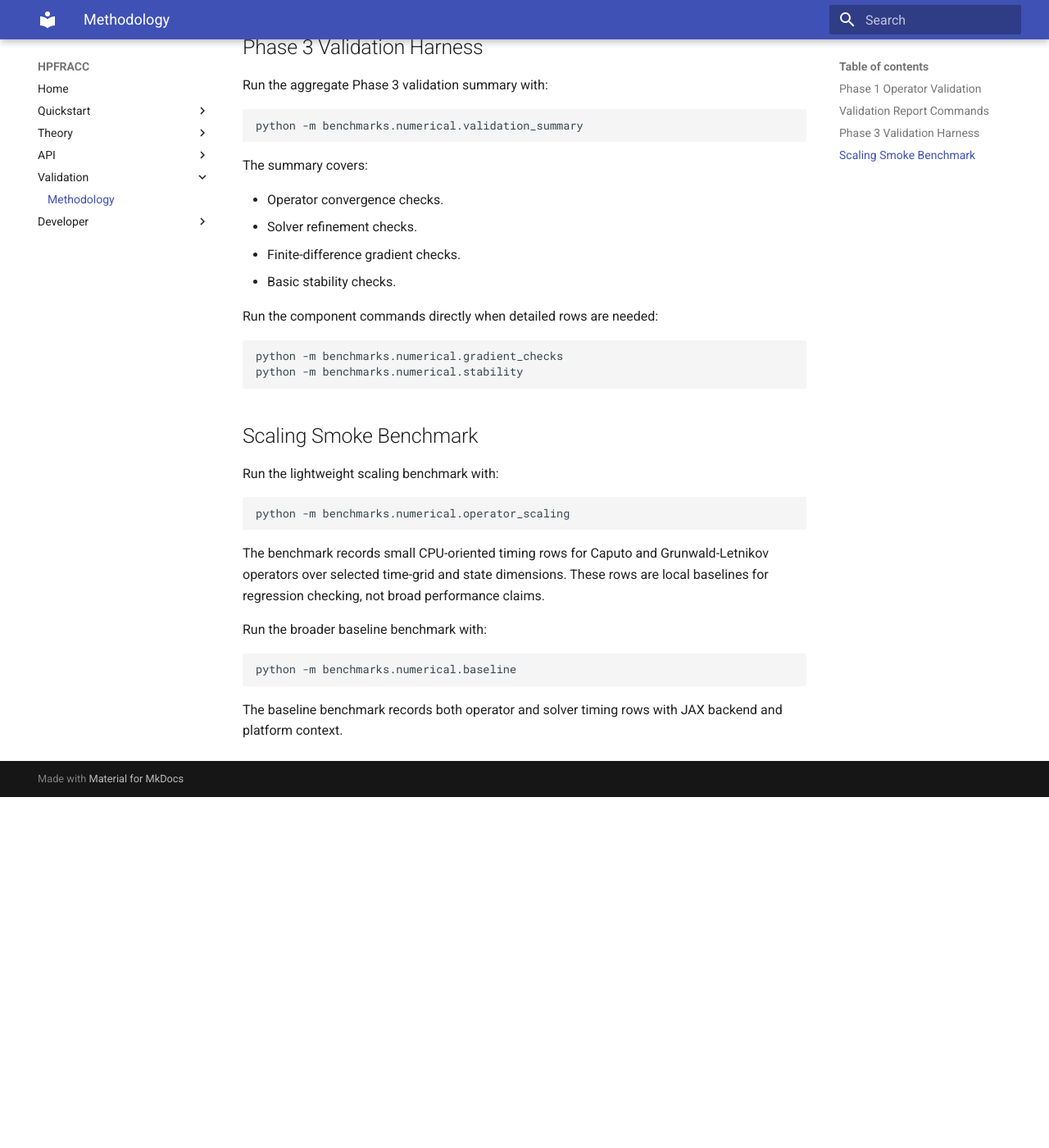
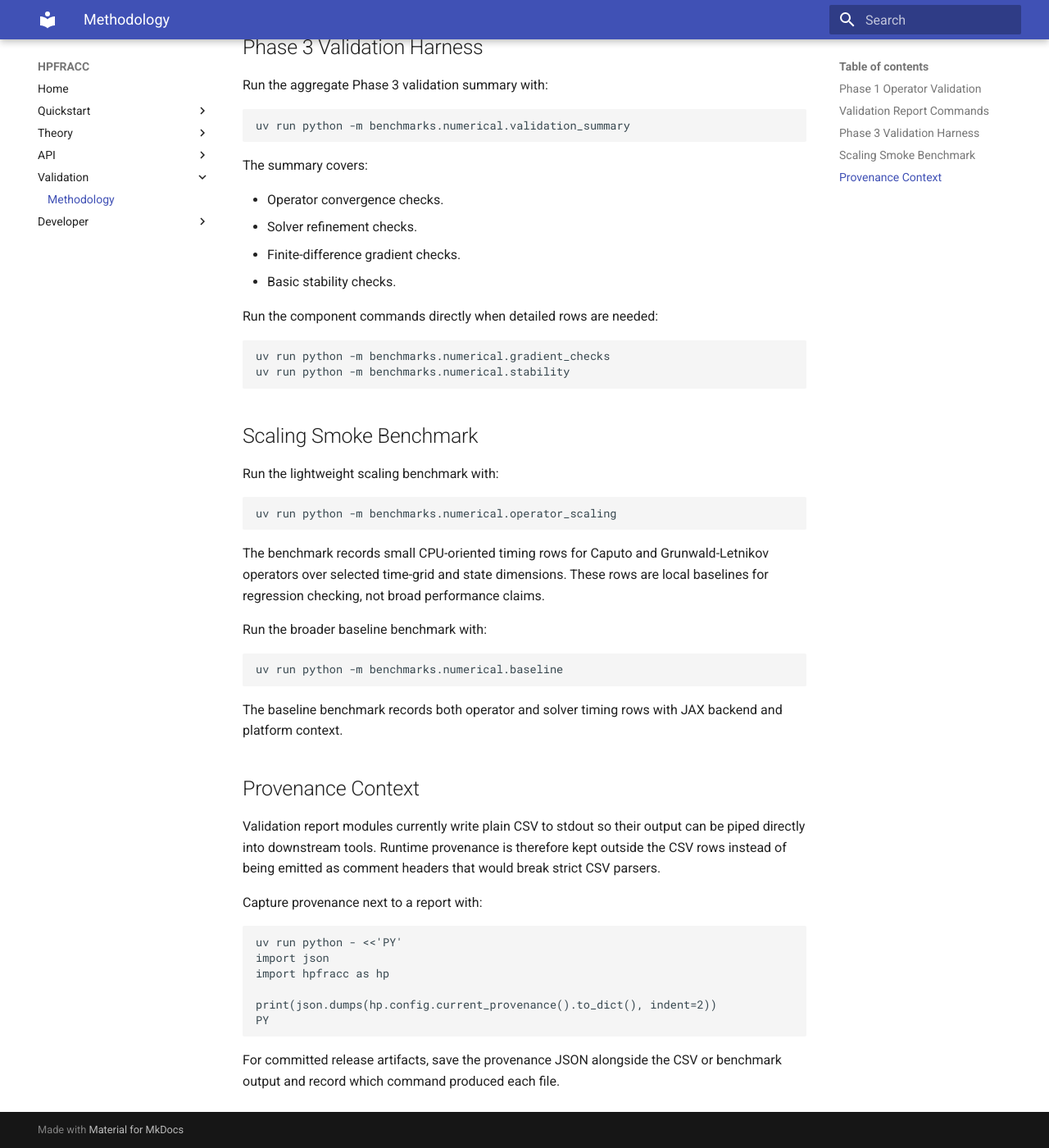
Before and after one commit to dave2k77/hpfracc, an MkDocs documentation site: the page built from docs/validation/methodology.md, in a window 1280 px wide and 1400 px high, scrolled down 1351 px. Shown: the whole window at 82% size. Built offline with MkDocs 1.6.1 and Material for MkDocs 9.7.7, drawn with Linux system fonts in a browser that asks for light colours; before the commit the page ends 2323 px from its top, so only the background shows below that; some of the changed text lies outside the part shown.

Commit message:
feat: add runtime provenance helper

````diff
--- a/docs/validation/methodology.md
+++ b/docs/validation/methodology.md
@@ -25,7 +25,7 @@ dedicated validation suite is added.
 Run the Phase 1 operator validation report with:
 
 ```bash
-python -m benchmarks.numerical.operator_validation.report
+uv run python -m benchmarks.numerical.operator_validation.report
 ```
 
 The command prints CSV rows for:
@@ -37,7 +37,7 @@ The command prints CSV rows for:
 Use `--order`, `--power`, and `--n-steps` to vary the validation grid:
 
 ```bash
-python -m benchmarks.numerical.operator_validation.report \
+uv run python -m benchmarks.numerical.operator_validation.report \
   --order 0.4 \
   --power 2.0 \
   --n-steps 21 41 81 161
@@ -46,7 +46,7 @@ python -m benchmarks.numerical.operator_validation.report \
 Run the Phase 2 solver validation report with:
 
 ```bash
-python -m benchmarks.numerical.solver_validation.report
+uv run python -m benchmarks.numerical.solver_validation.report
 ```
 
 The command validates the scalar linear Caputo FDE against a truncated
@@ -57,7 +57,7 @@ Mittag-Leffler reference and records timestep-refinement errors.
 Run the aggregate Phase 3 validation summary with:
 
 ```bash
-python -m benchmarks.numerical.validation_summary
+uv run python -m benchmarks.numerical.validation_summary
 ```
 
 The summary covers:
@@ -70,8 +70,8 @@ The summary covers:
 Run the component commands directly when detailed rows are needed:
 
 ```bash
-python -m benchmarks.numerical.gradient_checks
-python -m benchmarks.numerical.stability
+uv run python -m benchmarks.numerical.gradient_checks
+uv run python -m benchmarks.numerical.stability
 ```
 
 ## Scaling Smoke Benchmark
@@ -79,7 +79,7 @@ python -m benchmarks.numerical.stability
 Run the lightweight scaling benchmark with:
 
 ```bash
-python -m benchmarks.numerical.operator_scaling
+uv run python -m benchmarks.numerical.operator_scaling
 ```
 
 The benchmark records small CPU-oriented timing rows for Caputo and
@@ -89,8 +89,29 @@ rows are local baselines for regression checking, not broad performance claims.
 Run the broader baseline benchmark with:
 
 ```bash
-python -m benchmarks.numerical.baseline
+uv run python -m benchmarks.numerical.baseline
 ```
 
 The baseline benchmark records both operator and solver timing rows with JAX
 backend and platform context.
+
+## Provenance Context
+
+Validation report modules currently write plain CSV to stdout so their output can
+be piped directly into downstream tools. Runtime provenance is therefore kept
+outside the CSV rows instead of being emitted as comment headers that would break
+strict CSV parsers.
+
+Capture provenance next to a report with:
+
+```bash
+uv run python - <<'PY'
+import json
+import hpfracc as hp
+
+print(json.dumps(hp.config.current_provenance().to_dict(), indent=2))
+PY
+```
+
+For committed release artifacts, save the provenance JSON alongside the CSV or
+benchmark output and record which command produced each file.
````
Also changed, not shown: docs/api/contract.md (+30 -4 lines), docs/developer/phase-6-research-ready-alpha.md (+9 -7 lines), docs/developer/release-checklist.md (+3 -8 lines), 3 other files.
